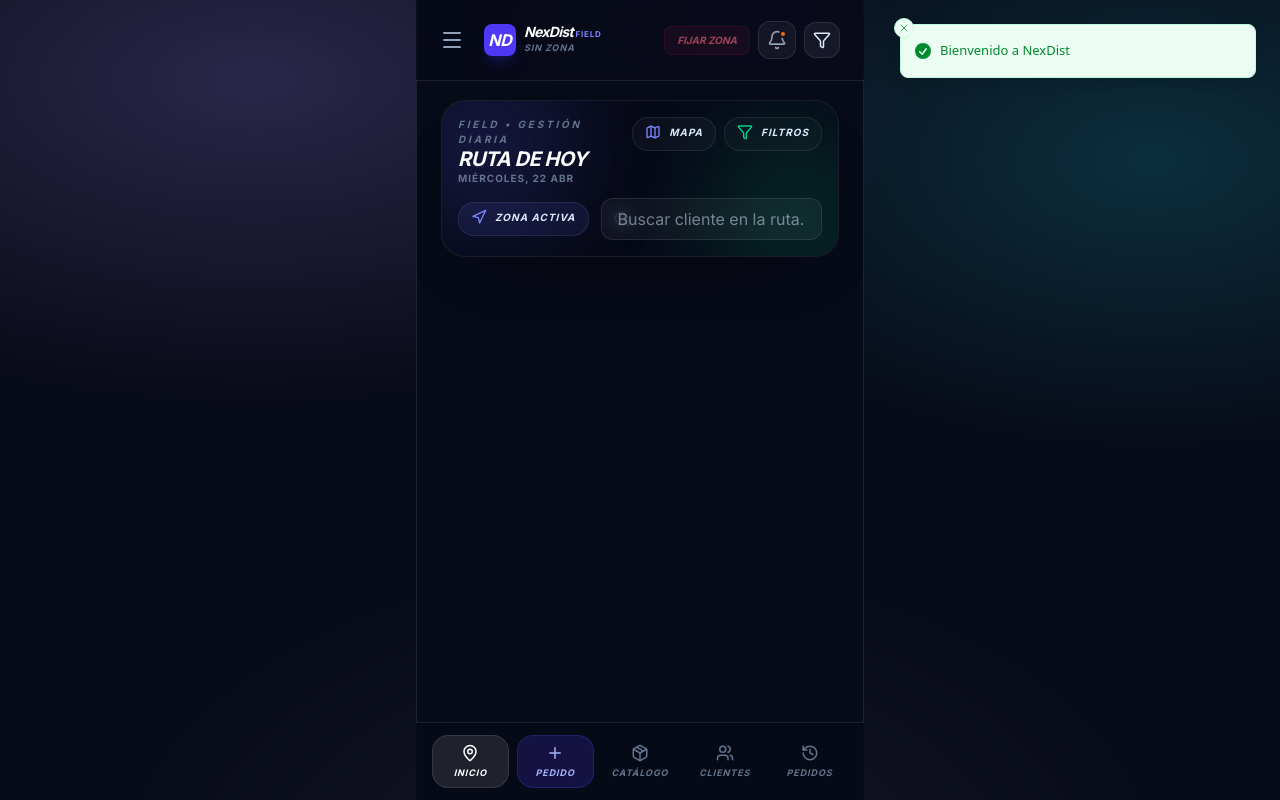
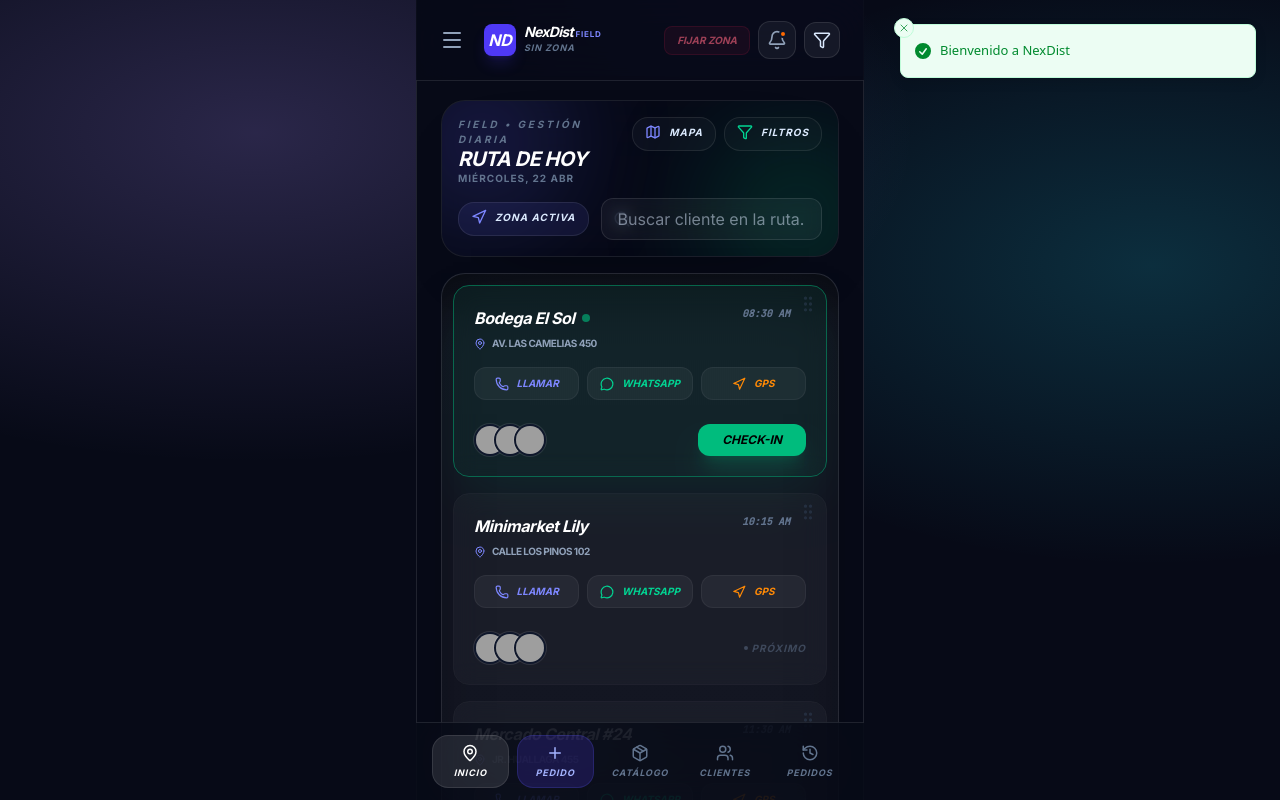
Before and after one commit to andersont2713-prog/NexDis, a React (Vite) app in the folder NexDis/: page /login in a window 1280 px wide. Both pictures are taken after typing "Sample", "Sample123" into the empty fields and a click on the button "INGRESAR AL SISTEMA". Shown: the top 800 px of the page. Built offline with nearby package versions, Linux system fonts and the light colour scheme; grey boxes are pictures that could not be loaded.

Commit message:
Enhance SellerHome component by adding a dynamic card layout with a static background layer. Introduced a gradient effect for improved aesthetics and implemented a reorderable list for visit cards, enhancing user interaction and visual appeal.

```diff
--- a/NexDis/src/App.tsx
+++ b/NexDis/src/App.tsx
@@ -733,8 +733,34 @@
           </div>
         </div>
 
-        {/* Cuerpo (por ahora vacío): aquí construiremos el nuevo módulo */}
-        <div className="flex-1 min-h-0 relative z-10" />
+        {/* Tarjetas: se deslizan sobre la capa */}
+        <div className="flex-1 min-h-0 relative z-10 mt-4">
+          {/* Fondo “grueso” estático detrás de las tarjetas */}
+          <div
+            className="absolute inset-0 rounded-3xl border pointer-events-none z-0"
+            style={{
+              background:
+                'linear-gradient(180deg, color-mix(in srgb, var(--app-card) 92%, transparent) 0%, color-mix(in srgb, var(--app-card) 80%, transparent) 100%)',
+              borderColor: 'color-mix(in srgb, var(--app-border) 85%, transparent)',
+              boxShadow: '0 30px 80px -40px rgba(0,0,0,0.85) inset, 0 20px 50px -30px rgba(0,0,0,0.55)',
+            }}
+          />
+
+          <div className="h-full overflow-y-auto no-scrollbar min-h-0 px-3 py-3 bg-transparent overscroll-contain relative z-10">
+            <Reorder.Group axis="y" values={visits} onReorder={setVisits} className="space-y-4">
+              <AnimatePresence>
+                {visits.map((visit) => (
+                  <VisitCardWrapper
+                    key={visit.id}
+                    visit={visit}
+                    onCheckIn={() => handleCheckIn(visit.id)}
+                    onSelect={() => handleSelect(visit.id)}
+                  />
+                ))}
+              </AnimatePresence>
+            </Reorder.Group>
+          </div>
+        </div>
       </div>
     </div>
   );
```
